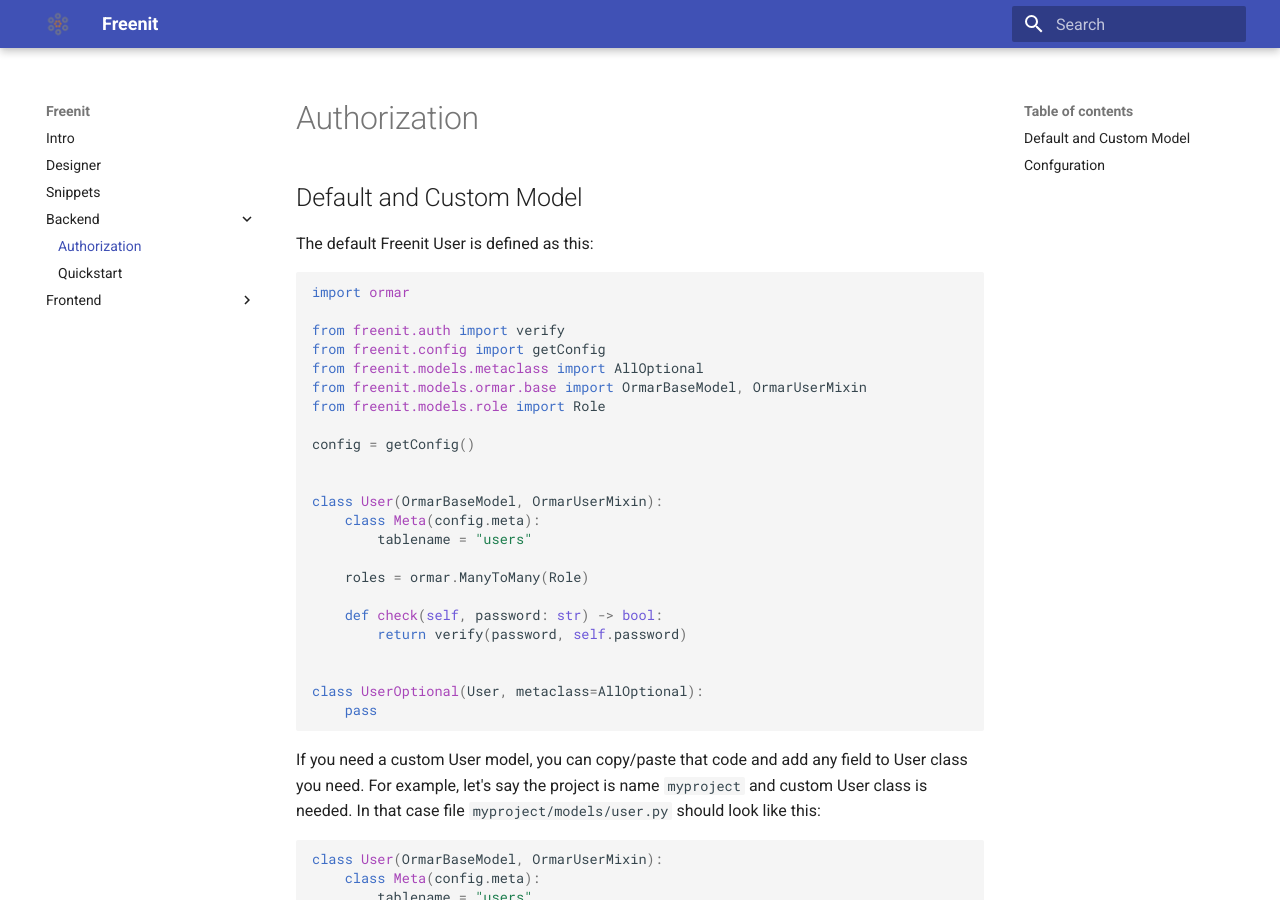
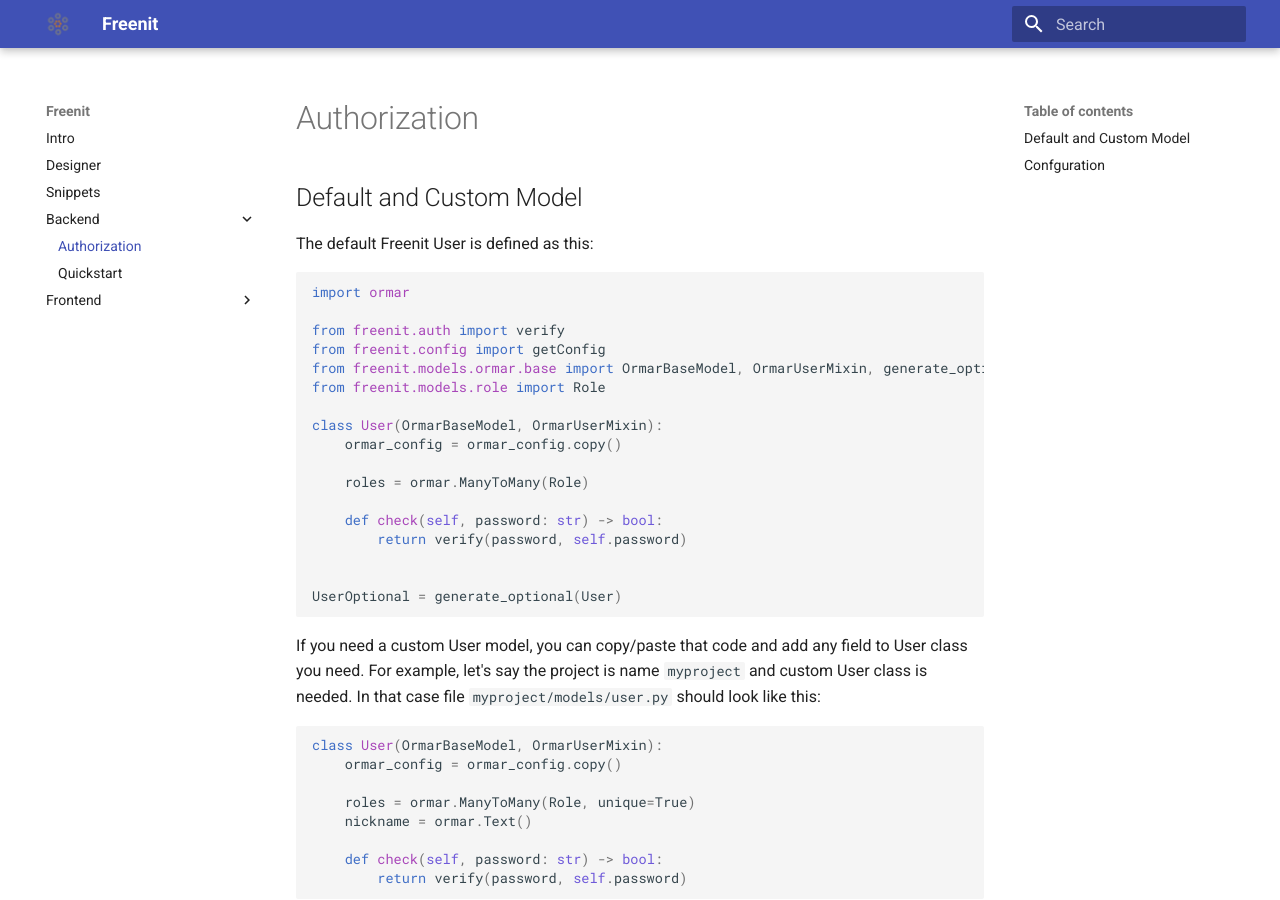
Before and after one commit to freenit-framework/doc, an MkDocs documentation site: the page built from docs/backend/authorization.md, in a window 1280 px wide and 900 px high. Built offline with MkDocs 1.6.1 and Material for MkDocs 9.7.7, drawn with Linux system fonts in a browser that asks for light colours.

Commit message:
Adopt to new ormar

````diff
--- a/docs/backend/authorization.md
+++ b/docs/backend/authorization.md
@@ -7,16 +7,11 @@ import ormar
 
 from freenit.auth import verify
 from freenit.config import getConfig
-from freenit.models.metaclass import AllOptional
-from freenit.models.ormar.base import OrmarBaseModel, OrmarUserMixin
+from freenit.models.ormar.base import OrmarBaseModel, OrmarUserMixin, generate_optional, ormar_config
 from freenit.models.role import Role
 
-config = getConfig()
-
-
 class User(OrmarBaseModel, OrmarUserMixin):
-    class Meta(config.meta):
-        tablename = "users"
+    ormar_config = ormar_config.copy()
 
     roles = ormar.ManyToMany(Role)
 
@@ -24,8 +19,7 @@ class User(OrmarBaseModel, OrmarUserMixin):
         return verify(password, self.password)
 
 
-class UserOptional(User, metaclass=AllOptional):
-    pass
+UserOptional = generate_optional(User)
 ```
 
 If you need a custom User model, you can copy/paste that code and add any field
@@ -35,8 +29,7 @@ should look like this:
 
 ```py
 class User(OrmarBaseModel, OrmarUserMixin):
-    class Meta(config.meta):
-        tablename = "users"
+    ormar_config = ormar_config.copy()
 
     roles = ormar.ManyToMany(Role, unique=True)
     nickname = ormar.Text()
````
Also changed, not shown: docs/backend/quickstart.md (+3 -8 lines).
